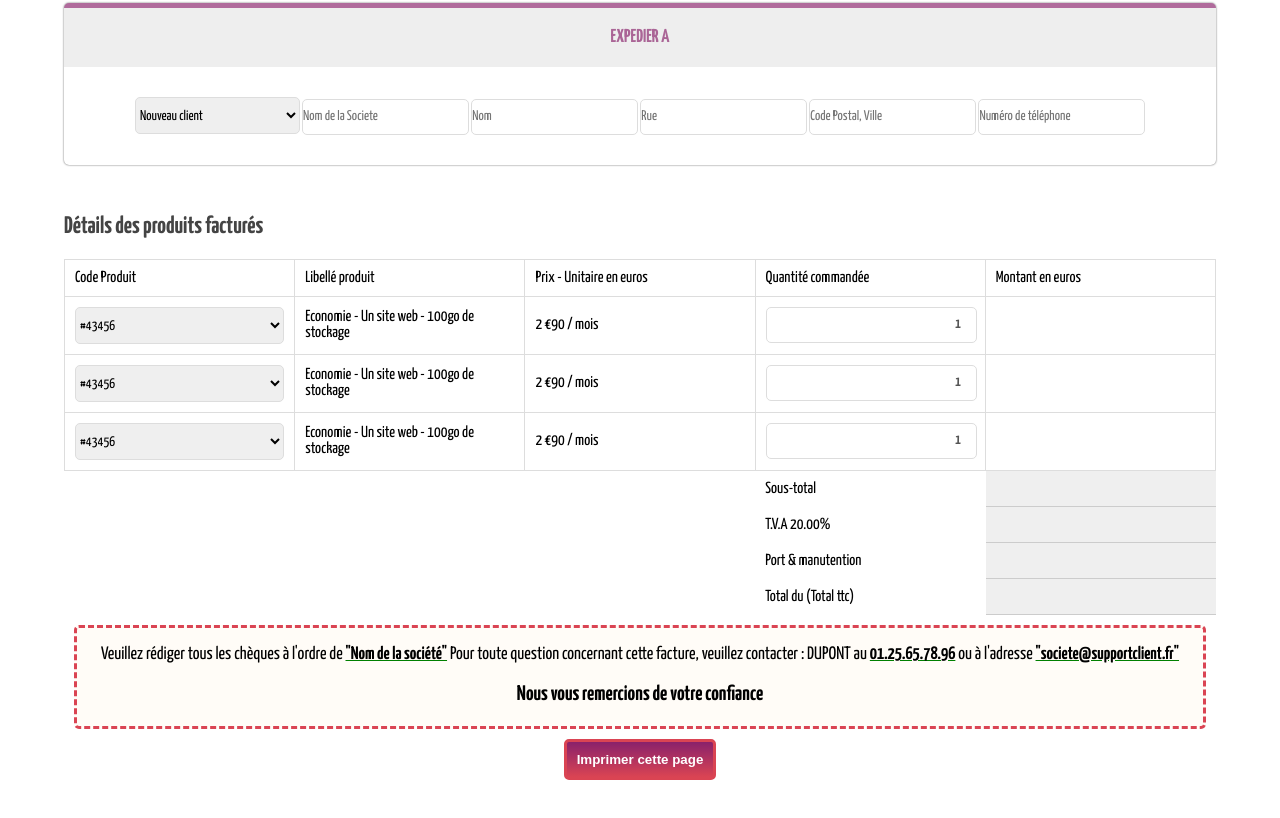
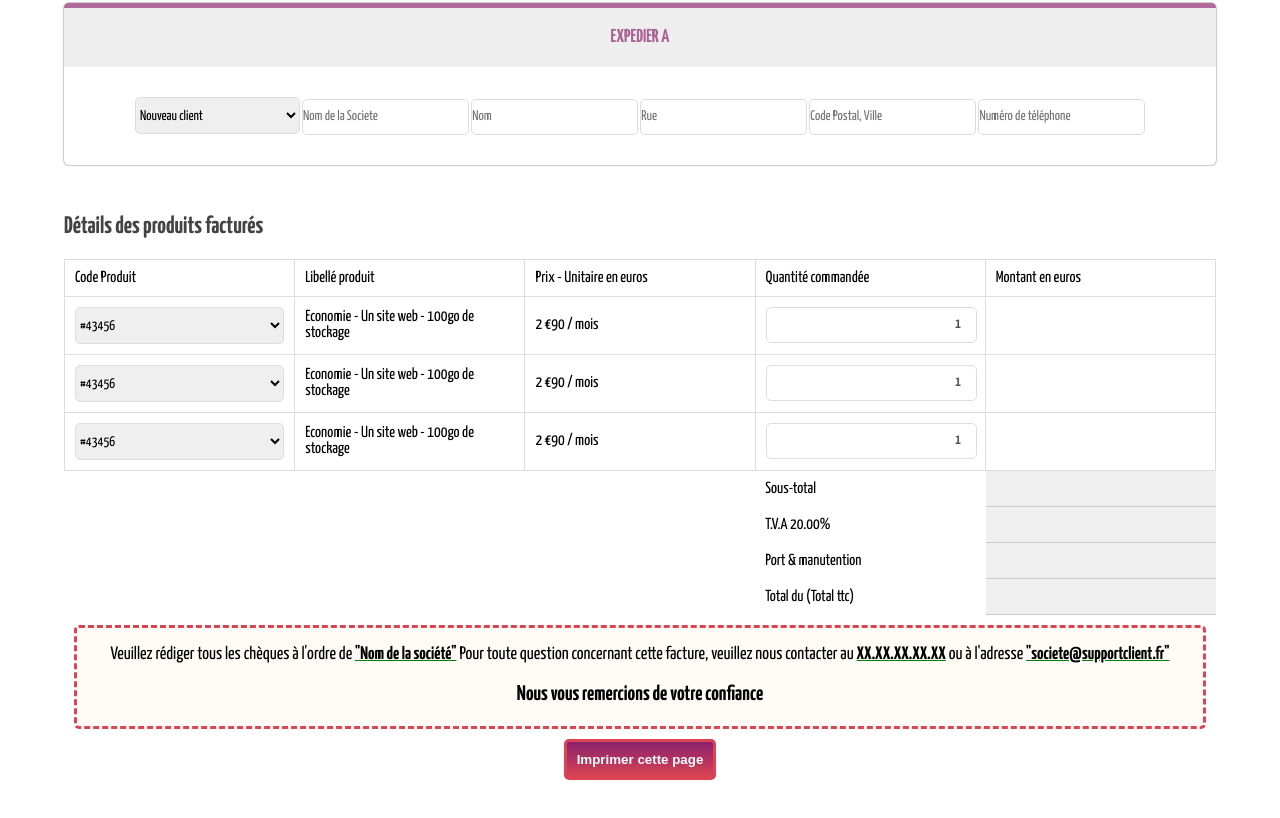
Before and after one commit to medaros/projet_facture_js, a plain HTML site: page pages/index.html in a window 1280 px wide. Shown: the part 741-1559 px from the top of the page. Drawn offline with Linux system fonts and the light colour scheme; a web font is replaced by a local one.

```diff
--- a/pages/index.html
+++ b/pages/index.html
@@ -191,7 +191,7 @@
     <footer>
         <div>
             <p>Veuillez rédiger tous les chèques à l'ordre de <strong>"Nom de la société"</strong> Pour toute question
-                concernant cette facture, veuillez contacter : <span>DUPONT</span> au <strong>01.25.65.78.96</strong>
+                concernant cette facture, veuillez nous contacter au <strong>XX.XX.XX.XX.XX</strong>
                 ou à
                 l'adresse <strong>"societe@supportclient.fr"</strong></p>
             <h3>Nous vous remercions de votre confiance</h3>
```
